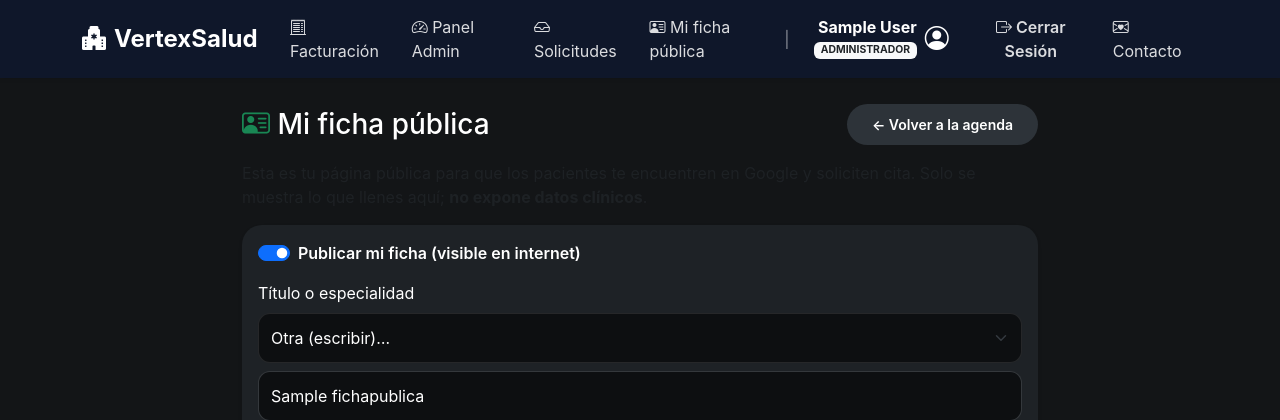
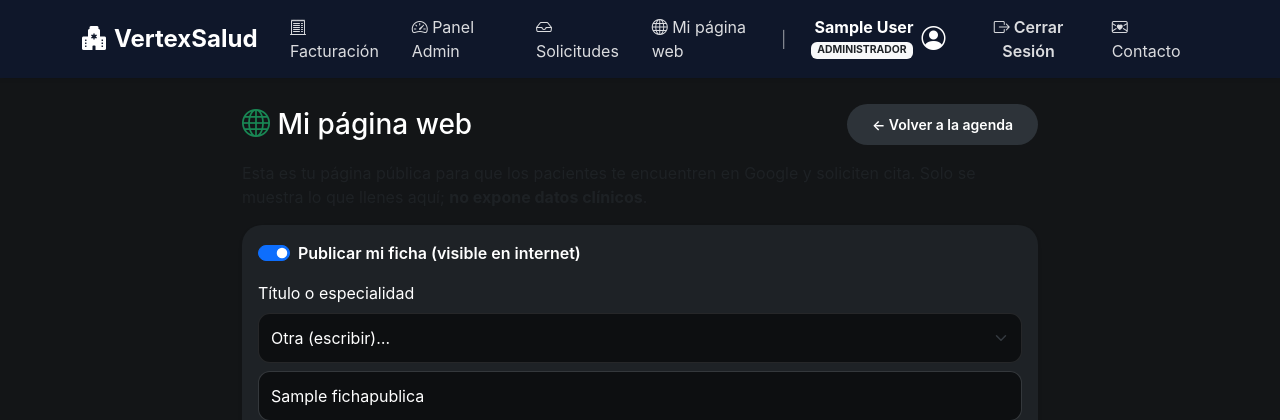
Before and after one commit to CarlosJimenez1969/sistema_salud, a Django app: page /mi-ficha/ in a window 1280 px wide. Shown: the top 420 px of the page. Run offline with Django 5.2, Linux system fonts and the light colour scheme; a user stored in the database is signed in; data comes from the database, SQL or seed files in the repository; tables that the repository leaves empty hold one stand-in row (values such as "Sample post"); some libraries are stand-ins or nearby versions.

Commit message:
Renombrar "Mi ficha publica" a "Mi pagina web" en menu y encabezados
Co-Authored-By: Claude Opus 4.8 <noreply@anthropic.com>

```diff
--- a/templates/base.html
+++ b/templates/base.html
@@ -62,7 +62,7 @@
                             </li>
                             <li class="nav-item">
                                 <a class="nav-link" href="{% url 'ficha_editar' %}">
-                                    <i class="bi bi-person-vcard"></i> Mi ficha pública
+                                    <i class="bi bi-globe"></i> Mi página web
                                 </a>
                             </li>
                             {% endif %}
@@ -90,7 +90,7 @@
                                     </li>
                                     <li>
                                         <a class="dropdown-item" href="{% url 'ficha_editar' %}">
-                                            <i class="bi bi-person-vcard"></i> Mi ficha pública
+                                            <i class="bi bi-globe"></i> Mi página web
                                         </a>
                                     </li>
                                 </ul>
--- a/templates/medico/ficha_form.html
+++ b/templates/medico/ficha_form.html
@@ -1,10 +1,10 @@
 {% extends "base.html" %}
-{% block title %}Mi ficha pública — VertexSalud{% endblock %}
+{% block title %}Mi página web — VertexSalud{% endblock %}
 
 {% block content %}
 <div class="container py-4" style="max-width: 820px;">
   <div class="d-flex align-items-center justify-content-between mb-3">
-    <h3 class="mb-0"><i class="bi bi-person-vcard text-success"></i> Mi ficha pública</h3>
+    <h3 class="mb-0"><i class="bi bi-globe text-success"></i> Mi página web</h3>
     <a href="{% url 'ver_agenda' %}" class="btn btn-sm btn-outline-secondary">← Volver a la agenda</a>
   </div>
   <p class="text-muted">Esta es tu página pública para que los pacientes te encuentren en Google y soliciten cita. Solo se muestra lo que llenes aquí; <strong>no expone datos clínicos</strong>.</p>
--- a/templates/medico/solicitudes_cita.html
+++ b/templates/medico/solicitudes_cita.html
@@ -13,7 +13,7 @@
     </div>
   </div>
 
-  <p class="text-muted">Estas solicitudes llegan desde tu <a href="{% url 'ficha_editar' %}">ficha pública</a>. Contacta al paciente y, cuando acuerden día y hora, <strong>agenda la cita</strong> en tu módulo de reservas y marca la solicitud como <em>Agendada</em>.</p>
+  <p class="text-muted">Estas solicitudes llegan desde tu <a href="{% url 'ficha_editar' %}">página web</a>. Contacta al paciente y, cuando acuerden día y hora, <strong>agenda la cita</strong> en tu módulo de reservas y marca la solicitud como <em>Agendada</em>.</p>
 
   {% if messages %}
     {% for m in messages %}
```
